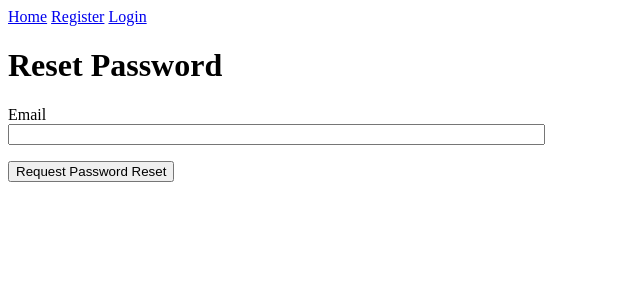
After one commit to jrferrera/artikulo, a Flask app: page /reset_password_request in a window 1280 px wide. The commit adds this page. Shown: the top 300 px of the page, without its empty margins (0-640 px from the left). Run offline with Flask 2, Linux system fonts and the light colour scheme.

Commit message:
Added Reset Password

```diff
--- a/artikulo/__init__.py
+++ b/artikulo/__init__.py
@@ -8,11 +8,13 @@ import logging
 from logging.handlers import SMTPHandler
 from logging.handlers import RotatingFileHandler
 import os
+from flask_mail import Mail
 
 app = Flask(__name__)
 app.config.from_object(Config)
 db = SQLAlchemy(app)
 migrate = Migrate(app, db)
+mail = Mail(app)
 
 from flask_login import LoginManager, current_user
 from datetime import datetime
@@ -69,6 +71,7 @@ if not app.debug:
   app.logger.setLevel(logging.INFO)
   app.logger.info('Artikulo Startup')
 
+
 @app.before_request
 def before_request():
 	if current_user.is_authenticated:
--- a/artikulo/config.py
+++ b/artikulo/config.py
@@ -17,4 +17,4 @@ class Config(object):
 	MAIL_USE_TLS = os.environ.get('MAIL_USE_TLS') is not None
 	MAIL_USERNAME = os.environ.get('MAIL_USERNAME')
 	MAIL_PASSWORD = os.environ.get('MAIL_PASSWORD')
-	ADMINS = ['your-email@example.com']
+	ADMINS = ['ferrerajeff@gmail.com']
--- a/login/forms.py
+++ b/login/forms.py
@@ -1,9 +1,18 @@
 from flask_wtf import FlaskForm
 from wtforms import StringField, PasswordField, BooleanField, SubmitField
-from wtforms.validators import DataRequired, Length, EqualTo
+from wtforms.validators import DataRequired, Length, EqualTo, Email
 
 class LoginForm(FlaskForm):
-	email = StringField('Email', validators=[DataRequired()])
-	password = PasswordField('Password', validators=[DataRequired()])
+	email = StringField('Email', validators = [DataRequired()])
+	password = PasswordField('Password', validators = [DataRequired()])
 	remember_me = BooleanField('Remember Me')
 	submit = SubmitField('Sign In')
+
+class ResetPasswordRequestForm(FlaskForm):
+	email = StringField('Email', validators = [DataRequired(), Email()])
+	submit = SubmitField('Request Password Reset')
+
+class ResetPasswordForm(FlaskForm):
+	password = PasswordField('Password', validators = [DataRequired()])
+	password2 = PasswordField('Repeat Password', validators = [DataRequired(), EqualTo('password')])
+	submit = SubmitField('Request Password Reset')
--- a/login/login.py
+++ b/login/login.py
@@ -1,7 +1,10 @@
 from flask import Flask, Blueprint, render_template, url_for, redirect, flash
 from flask_login import current_user, login_user, logout_user
-from login.forms import LoginForm
+from login.forms import LoginForm, ResetPasswordRequestForm, ResetPasswordForm
 from registration.models import User
+
+from artikulo import app
+from artikulo.email import send_email, send_password_reset_email
 
 login = Blueprint('login', __name__, template_folder = 'templates')
 
@@ -35,3 +38,50 @@ class Session:
 	def destroy(self):
 		logout_user()
 		return redirect(url_for('home'))
+
+
+class Password:
+	def new(self):
+		if current_user.is_authenticated:
+			return redirect(url_for('home'))
+
+		reset_password_form = ResetPasswordRequestForm()
+
+		if reset_password_form.validate_on_submit():
+			user = User.query.filter_by(email = reset_password_form.email.data).first()
+
+			if user:
+				send_password_reset_email(user)
+				flash('Check your email for the instructions to reset your password')
+				return redirect(url_for('login'))
+
+		return render_template('passwords/reset.html', title = 'Reset Password', reset_password_form = reset_password_form)
+
+	def send_password_reset_email(self, user):
+		token = user.get_reset_password_token()
+		send_email('[Artikulo] Reset Your Password',
+							sender = app.config['ADMINS'][0],
+							recipients = [user.email],
+							text_body = render_template('emails/reset_password_request.txt', user = user, token = token),
+							html_body = render_template('emails/reset_password_request.html', user = user, token = token))
+
+	def reset_password(self, token):
+		if current_user.is_authenticated:
+			return redirect(url_for('index'))
+
+		user = User.verify_reset_password_token(token)
+		print(user)
+
+		if not user:
+			return redirect(url_for('login'))
+
+		reset_password_form = ResetPasswordForm()
+
+		if reset_password_form.validate_on_submit():
+			print(user)
+			user.set_password(reset_password_form.password.data)
+			user.save()
+			flash('Your password has been reset.')
+			return redirect(url_for('login'))
+
+		return render_template('passwords/reset_password.html', user = user, reset_password_form = reset_password_form)
--- a/login/routes.py
+++ b/login/routes.py
@@ -1,6 +1,8 @@
 from artikulo import app
-from login.login import Session
+from login.login import Session, Password
 
 app.add_url_rule('/login', 'login', Session().new, methods = ['GET'])
 app.add_url_rule('/login', 'signin', Session().create, methods = ['POST'])
 app.add_url_rule('/logout', 'logout', Session().destroy, methods = ['GET'])
+app.add_url_rule('/reset_password_request', 'reset_password_request', Password().new, methods = ['GET', 'POST'])
+app.add_url_rule('/reset_password/<token>', 'reset_password', Password().reset_password, methods=['GET', 'POST'])
--- /dev/null
+++ b/login/templates/passwords/reset.html
@@ -0,0 +1,16 @@
+{% extends 'layouts/base.html' %}
+
+{% block content %}
+	<h1>Reset Password</h1>
+	<form action="{{ url_for('reset_password_request') }}" method="post">
+		{{ reset_password_form.hidden_tag() }}
+		<p>
+			{{ reset_password_form.email.label }}<br />
+			{{ reset_password_form.email(size=64) }}<br />
+			{% for error in reset_password_form.email.errors %}
+				<span>[{{ error }}]</span>
+			{% endfor %}
+		</p>
+		<p>{{ reset_password_form.submit() }}</p>
+	</form>
+{% endblock %}
--- a/login/templates/sessions/new.html
+++ b/login/templates/sessions/new.html
@@ -17,6 +17,10 @@
 		{{ login_form.remember_me() }} {{ login_form.remember_me.label }}
 	</p>
 	<p>{{ login_form.submit() }}</p>
+	<p>
+    Forgot Your Password?
+    <a href="{{ url_for('reset_password_request') }}">Click Here Reset</a>
+  </p>
 </form>
 
 {% endblock %}
--- a/registration/forms.py
+++ b/registration/forms.py
@@ -23,3 +23,7 @@ class RegistrationForm(FlaskForm):
 
     if user is not None:
       raise ValidationError('Email already exists.')
+
+class ResetPasswordRequestForm(FlaskForm):
+	email = StringField('Email', validators=[DataRequired(), Email()])
+	submit = SubmitField('Request Password Reset')
```
Also changed, not shown: artikulo/email.py (added, +13 -0 lines), artikulo/templates/emails/reset_password_request.html (added, +10 -0 lines), artikulo/templates/emails/reset_password_request.txt (added, +11 -0 lines), login/templates/passwords/reset_password.html (added, +23 -0 lines), registration/models.py (+19 -1 lines), registration/registration.py (+15 -0 lines), registration/templates/passwords/reset_password_request.html (added, +16 -0 lines), 1 other file.
